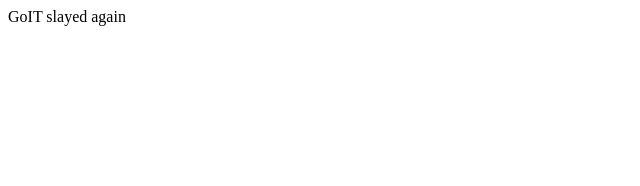
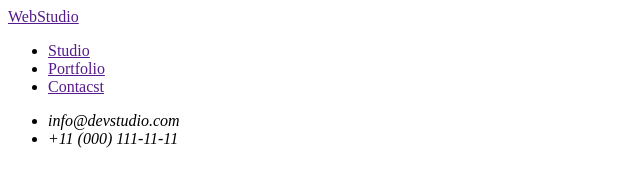
Before and after one commit to ZeleniakKateryna/goit-markup-hw-01, a plain HTML site: page index.html in a window 1280 px wide. Shown: the whole page, without its empty margins (0-640 px from the left). Drawn offline with Linux system fonts and the light colour scheme.

Commit message:
commit n2

```diff
--- a/index.html
+++ b/index.html
@@ -3,9 +3,31 @@
 <head>
     <meta charset="UTF-8">
     <meta name="viewport" content="width=device-width, initial-scale=1.0">
-    <title>Document</title>
+    <title>WebStudio</title>
 </head>
 <body>
-    <h>GoIT slayed again</h>
+    <header>
+        <nav>
+            <a href="">WebStudio</a>
+            <ul>
+                <li><a href="">Studio</a></li>
+                <li><a href="">Portfolio</a></li>
+                <li><a href="">Contacst</a></li>
+            </ul>
+        </nav>
+        <address>
+            <ul>
+                <li><a href=""></a>info@devstudio.com</li>
+                <li><a href=""></a>+11 (000) 111-11-11</li>
+            </ul>
+        </address>
+    </header>
+    <main>
+        <section></section>
+        <section></section>
+        <section></section>
+    </main>
+    <footer>
+    </footer>
 </body>
 </html>
```
Also changed, not shown: 1 other file.
